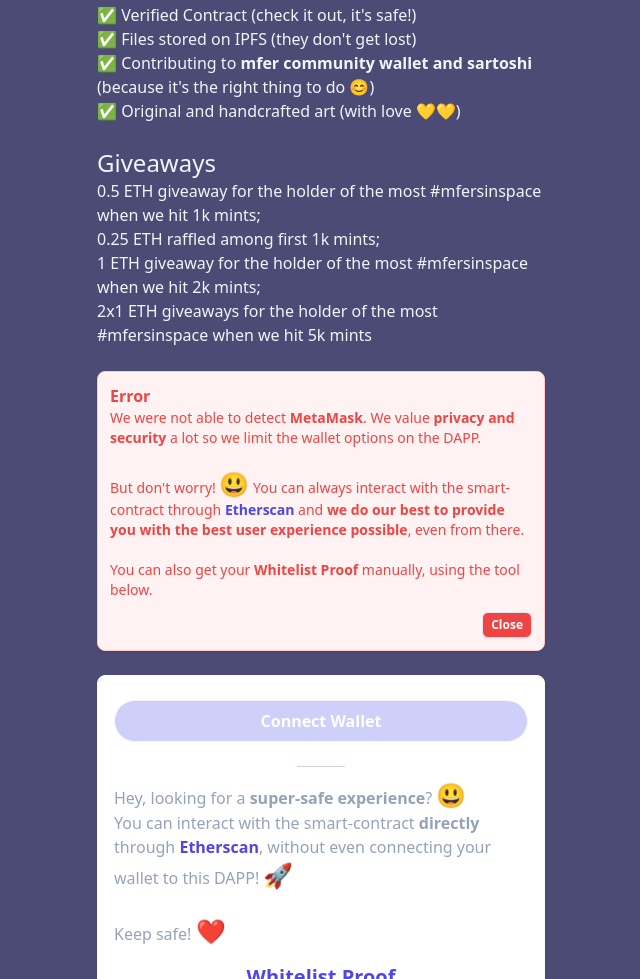
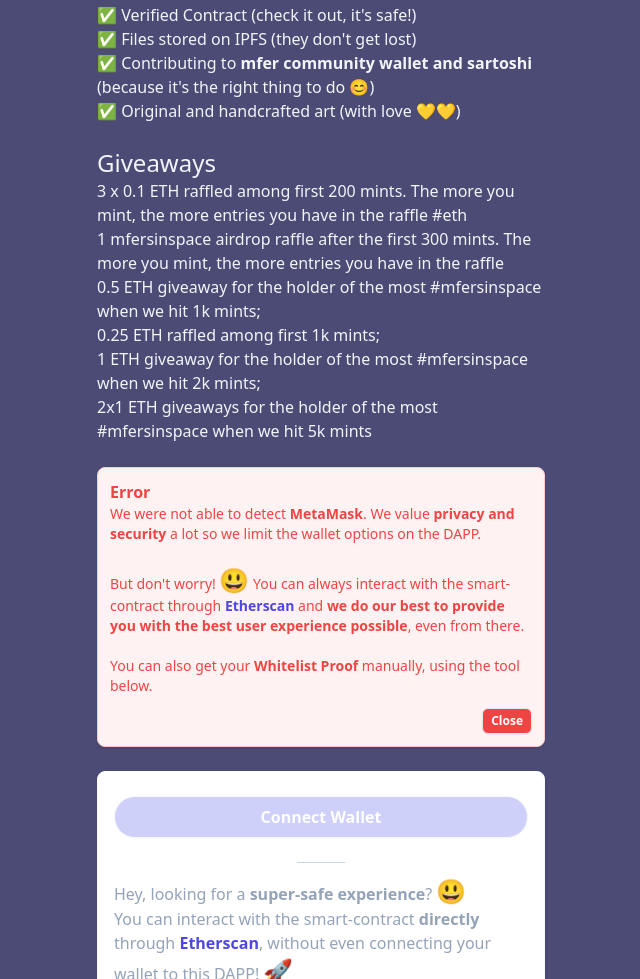
Before and after one commit to r4nta/mfers_in_space_v2, a website: page index.html in a window 1280 px wide. Shown: the part 1007-1986 px from the top of the page, without its empty margins (319-959 px from the left). Drawn offline with Linux system fonts and the light colour scheme.

Commit message:
Add files via upload

```diff
--- a/index.html
+++ b/index.html
@@ -29,6 +29,8 @@
           <p>✅ Contributing to <strong>mfer community wallet and sartoshi</strong> (because it's the right thing to do 😊)</p>
           <p>✅ Original and handcrafted art (with love 💛💛)</p><br>
           <h1 id="headline">Giveaways</h1>
+          <p>3 x 0.1 ETH raffled among first 200 mints. The more you mint, the more entries you have in the raffle #eth</p>
+          <p>1 mfersinspace airdrop raffle after the first 300 mints. The more you mint, the more entries you have in the raffle</p>
           <p>0.5 ETH giveaway for the holder of the most #mfersinspace when we hit 1k mints;</p>
           <p>0.25 ETH raffled among first 1k mints;</p>
           <p>1 ETH giveaway for the holder of the most #mfersinspace when we hit 2k mints;</p>
```
